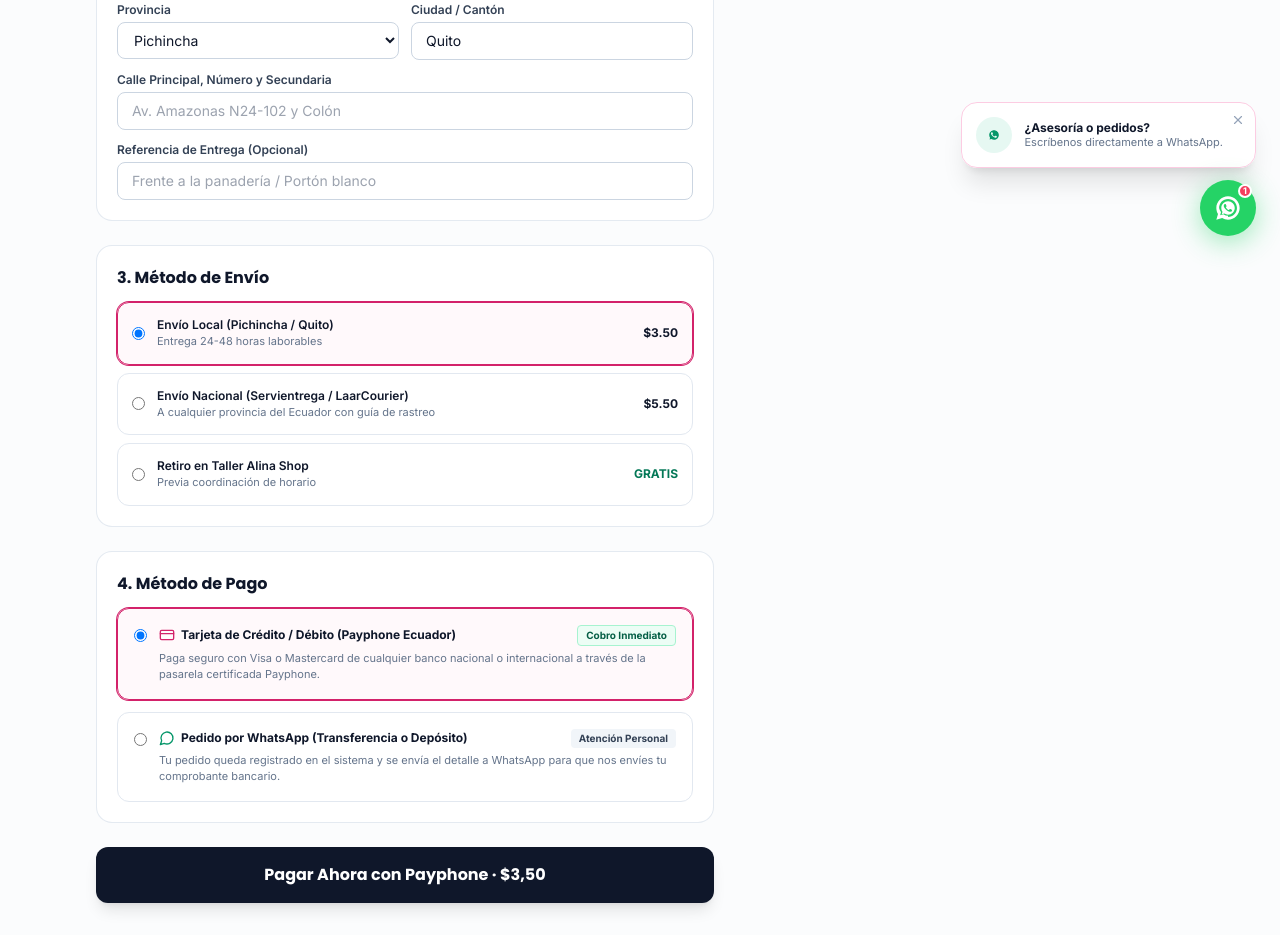
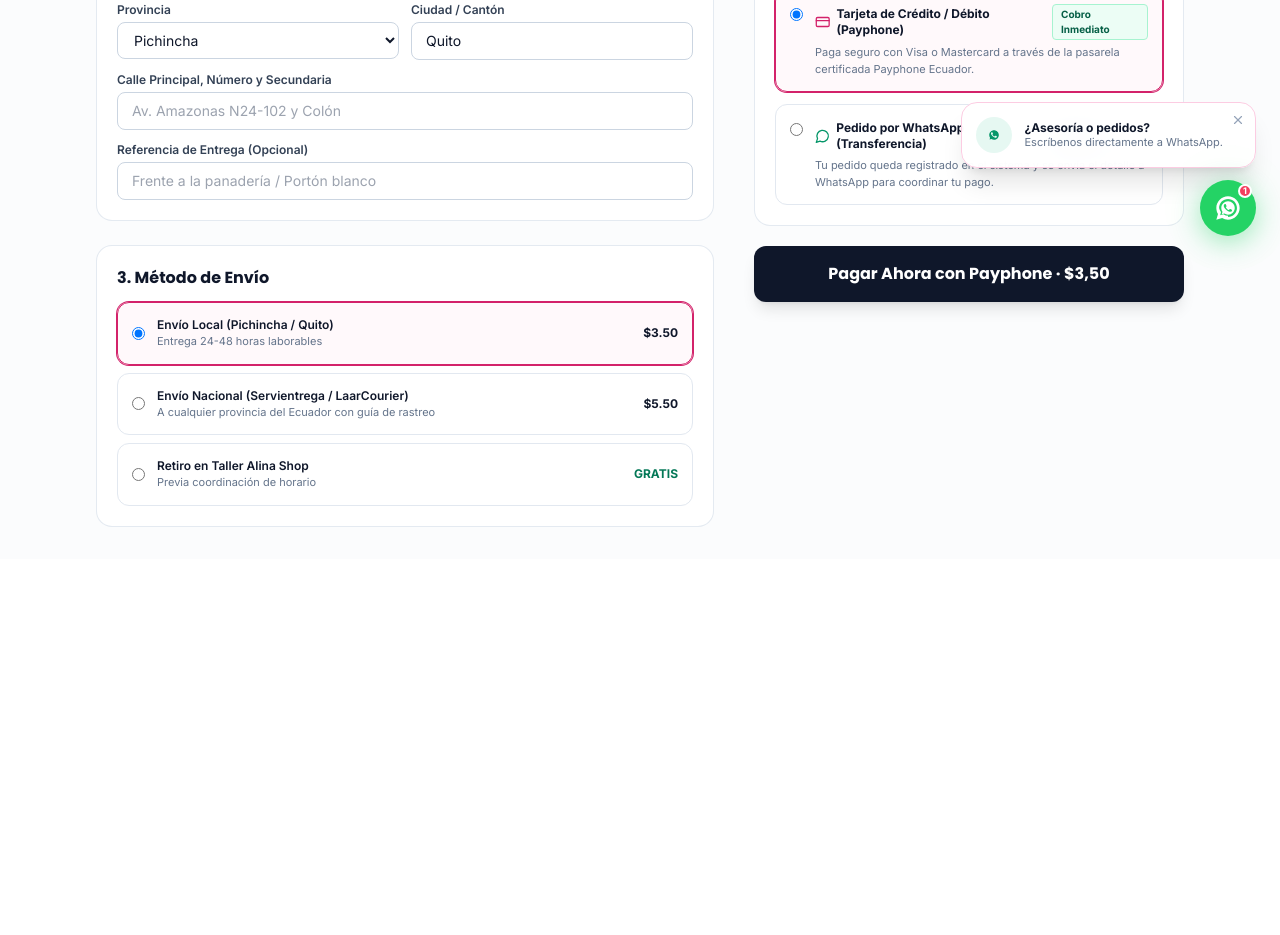
Before and after one commit to WebFixSoluciones/alinashop, a Next.js app: page /checkout in a window 1280 px wide. Shown: the part 540-1475 px from the top of the page. After the commit the page ends 1099 px from the top, so only its background shows below. Built offline with nearby package versions, Linux system fonts and the light colour scheme.

Commit message:
feat(checkout): move payment methods and pay button beneath order summary in right column

```diff
--- a/src/app/checkout/page.tsx
+++ b/src/app/checkout/page.tsx
@@ -180,7 +180,8 @@
       </header>
 
       <main className="w-[90%] min-w-[80%] max-w-[1600px] mx-auto px-4 sm:px-6 lg:px-8 py-8">
-        <div className="grid grid-cols-1 lg:grid-cols-12 gap-10">
+        <form onSubmit={handleSubmitOrder}>
+          <div className="grid grid-cols-1 lg:grid-cols-12 gap-10 items-start">
 
             {/* Columna Izquierda: Formulario de Checkout (7 cols) */}
             <div className="lg:col-span-7 space-y-6">
@@ -198,8 +199,6 @@
                   <span>{errorMessage}</span>
                 </div>
               )}
-
-            <form onSubmit={handleSubmitOrder} className="space-y-6">
               {/* Bloque 1: Contacto */}
               <div className="bg-white border border-slate-200/90 rounded-2xl p-5 shadow-2xs">
                 <h2 className="font-display font-bold text-base text-slate-900 mb-4 flex items-center justify-between">
@@ -421,106 +420,18 @@
                   </label>
                 </div>
               </div>
-
-              {/* Bloque 4: Método de Pago */}
-              <div className="bg-white border border-slate-200/90 rounded-2xl p-5 shadow-2xs">
-                <h2 className="font-display font-bold text-base text-slate-900 mb-3">
-                  4. Método de Pago
-                </h2>
-
-                <div className="space-y-3">
-                  {/* Opción Payphone */}
-                  <label
-                    className={`flex items-start gap-3 p-4 rounded-xl border cursor-pointer transition-all ${
-                      formData.paymentMethod === "payphone"
-                        ? "border-alina-600 bg-alina-50/40 ring-1 ring-alina-600"
-                        : "border-slate-200 hover:border-slate-300"
-                    }`}
-                  >
-                    <input
-                      type="radio"
-                      name="paymentMethod"
-                      value="payphone"
-                      checked={formData.paymentMethod === "payphone"}
-                      onChange={handleInputChange}
-                      className="mt-1 text-alina-600 focus:ring-alina-500"
-                    />
-                    <div className="flex-1">
-                      <div className="flex items-center justify-between">
-                        <span className="font-bold text-xs text-slate-900 flex items-center gap-1.5">
-                          <CreditCard className="w-4 h-4 text-alina-600" />
-                          Tarjeta de Crédito / Débito (Payphone Ecuador)
-                        </span>
-                        <span className="bg-emerald-50 text-emerald-800 text-[10px] font-bold px-2 py-0.5 rounded border border-emerald-200">
-                          Cobro Inmediato
-                        </span>
-                      </div>
-                      <p className="text-[11px] text-slate-500 mt-1">
-                        Paga seguro con Visa o Mastercard de cualquier banco nacional o internacional a través de la pasarela certificada Payphone.
-                      </p>
-                    </div>
-                  </label>
-
-                  {/* Opción WhatsApp / Transferencia */}
-                  <label
-                    className={`flex items-start gap-3 p-4 rounded-xl border cursor-pointer transition-all ${
-                      formData.paymentMethod === "whatsapp"
-                        ? "border-alina-600 bg-alina-50/40 ring-1 ring-alina-600"
-                        : "border-slate-200 hover:border-slate-300"
-                    }`}
-                  >
-                    <input
-                      type="radio"
-                      name="paymentMethod"
-                      value="whatsapp"
-                      checked={formData.paymentMethod === "whatsapp"}
-                      onChange={handleInputChange}
-                      className="mt-1 text-alina-600 focus:ring-alina-500"
-                    />
-                    <div className="flex-1">
-                      <div className="flex items-center justify-between">
-                        <span className="font-bold text-xs text-slate-900 flex items-center gap-1.5">
-                          <MessageCircle className="w-4 h-4 text-emerald-600" />
-                          Pedido por WhatsApp (Transferencia o Depósito)
-                        </span>
-                        <span className="bg-slate-100 text-slate-700 text-[10px] font-bold px-2 py-0.5 rounded">
-                          Atención Personal
-                        </span>
-                      </div>
-                      <p className="text-[11px] text-slate-500 mt-1">
-                        Tu pedido queda registrado en el sistema y se envía el detalle a WhatsApp para que nos envíes tu comprobante bancario.
-                      </p>
-                    </div>
-                  </label>
-                </div>
             </div>
 
-              {/* Action Button */}
-              <button
-                type="submit"
-                disabled={isSubmitting}
-                className="w-full bg-slate-900 hover:bg-slate-800 text-white font-display font-bold py-4 px-6 rounded-xl flex items-center justify-center gap-2 transition-all shadow-lg hover:shadow-xl text-base disabled:opacity-50"
-              >
-                {isSubmitting ? (
-                  <span>Procesando Pedido...</span>
-                ) : formData.paymentMethod === "payphone" ? (
-                  <span>Pagar Ahora con Payphone · {formatCurrency(total)}</span>
-                ) : (
-                  <span>Confirmar Pedido por WhatsApp · {formatCurrency(total)}</span>
-                )}
-              </button>
-            </form>
-          </div>
-
-          {/* Columna Derecha: Resumen de Pedido Shopify Style (5 cols) */}
-          <div className="lg:col-span-5">
-            <div className="bg-white border border-slate-200 rounded-2xl p-6 shadow-2xs sticky top-24 space-y-5">
+            {/* Columna Derecha: Resumen de Pedido + Métodos de Pago + Botón de Pago (5 cols) */}
+            <div className="lg:col-span-5 space-y-5 lg:sticky lg:top-8">
+              {/* Resumen del Pedido */}
+              <div className="bg-white border border-slate-200 rounded-2xl p-6 shadow-2xs space-y-5">
                 <h3 className="font-display font-bold text-base text-slate-900 pb-3 border-b border-slate-100">
                   Resumen del Pedido ({checkoutItems.length} {checkoutItems.length === 1 ? "producto" : "productos"})
                 </h3>
 
                 {/* Items List */}
-              <div className="divide-y divide-slate-100 max-h-80 overflow-y-auto pr-1">
+                <div className="divide-y divide-slate-100 max-h-72 overflow-y-auto pr-1">
                   {checkoutItems.map((item) => (
                     <div key={item.id} className="py-3 flex gap-3 items-center">
                       <div className="relative w-14 h-14 bg-slate-50 rounded-lg border border-slate-200 flex items-center justify-center shrink-0">
@@ -589,9 +500,97 @@
                   </div>
                 </div>
               </div>
+
+              {/* Bloque 4: Método de Pago */}
+              <div className="bg-white border border-slate-200/90 rounded-2xl p-5 shadow-2xs">
+                <h2 className="font-display font-bold text-base text-slate-900 mb-3">
+                  4. Método de Pago
+                </h2>
+
+                <div className="space-y-3">
+                  {/* Opción Payphone */}
+                  <label
+                    className={`flex items-start gap-3 p-3.5 rounded-xl border cursor-pointer transition-all ${
+                      formData.paymentMethod === "payphone"
+                        ? "border-alina-600 bg-alina-50/40 ring-1 ring-alina-600"
+                        : "border-slate-200 hover:border-slate-300"
+                    }`}
+                  >
+                    <input
+                      type="radio"
+                      name="paymentMethod"
+                      value="payphone"
+                      checked={formData.paymentMethod === "payphone"}
+                      onChange={handleInputChange}
+                      className="mt-1 text-alina-600 focus:ring-alina-500"
+                    />
+                    <div className="flex-1">
+                      <div className="flex items-center justify-between">
+                        <span className="font-bold text-xs text-slate-900 flex items-center gap-1.5">
+                          <CreditCard className="w-4 h-4 text-alina-600" />
+                          Tarjeta de Crédito / Débito (Payphone)
+                        </span>
+                        <span className="bg-emerald-50 text-emerald-800 text-[10px] font-bold px-2 py-0.5 rounded border border-emerald-200">
+                          Cobro Inmediato
+                        </span>
+                      </div>
+                      <p className="text-[11px] text-slate-500 mt-1">
+                        Paga seguro con Visa o Mastercard a través de la pasarela certificada Payphone Ecuador.
+                      </p>
+                    </div>
+                  </label>
+
+                  {/* Opción WhatsApp / Transferencia */}
+                  <label
+                    className={`flex items-start gap-3 p-3.5 rounded-xl border cursor-pointer transition-all ${
+                      formData.paymentMethod === "whatsapp"
+                        ? "border-alina-600 bg-alina-50/40 ring-1 ring-alina-600"
+                        : "border-slate-200 hover:border-slate-300"
+                    }`}
+                  >
+                    <input
+                      type="radio"
+                      name="paymentMethod"
+                      value="whatsapp"
+                      checked={formData.paymentMethod === "whatsapp"}
+                      onChange={handleInputChange}
+                      className="mt-1 text-alina-600 focus:ring-alina-500"
+                    />
+                    <div className="flex-1">
+                      <div className="flex items-center justify-between">
+                        <span className="font-bold text-xs text-slate-900 flex items-center gap-1.5">
+                          <MessageCircle className="w-4 h-4 text-emerald-600" />
+                          Pedido por WhatsApp (Transferencia)
+                        </span>
+                        <span className="bg-slate-100 text-slate-700 text-[10px] font-bold px-2 py-0.5 rounded">
+                          Atención Personal
+                        </span>
+                      </div>
+                      <p className="text-[11px] text-slate-500 mt-1">
+                        Tu pedido queda registrado en el sistema y se envía el detalle a WhatsApp para coordinar tu pago.
+                      </p>
+                    </div>
+                  </label>
+                </div>
               </div>
 
+              {/* Botón de Pagar */}
+              <button
+                type="submit"
+                disabled={isSubmitting}
+                className="w-full bg-slate-900 hover:bg-slate-800 text-white font-display font-bold py-4 px-6 rounded-xl flex items-center justify-center gap-2 transition-all shadow-lg hover:shadow-xl text-base disabled:opacity-50 cursor-pointer"
+              >
+                {isSubmitting ? (
+                  <span>Procesando Pedido...</span>
+                ) : formData.paymentMethod === "payphone" ? (
+                  <span>Pagar Ahora con Payphone · {formatCurrency(total)}</span>
+                ) : (
+                  <span>Confirmar Pedido por WhatsApp · {formatCurrency(total)}</span>
+                )}
+              </button>
             </div>
+          </div>
+        </form>
       </main>
     </div>
   );
```
Lines whose indentation alone changed are shown as unchanged.
